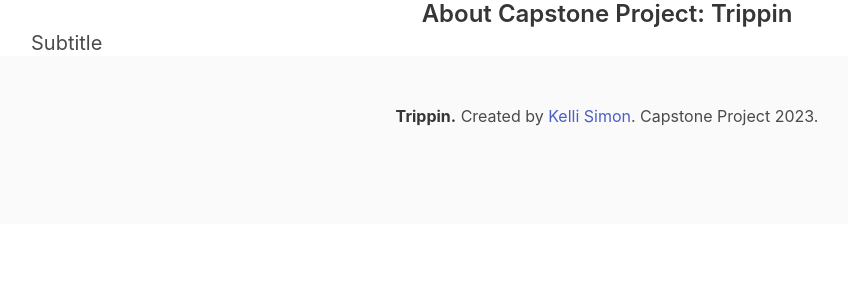
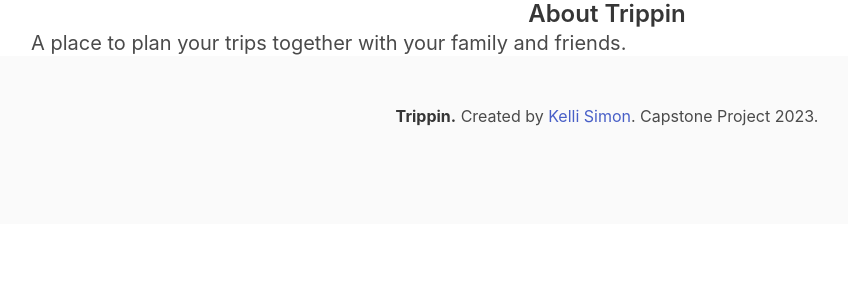
Before and after one commit to kellims/Capstone-Project-Trippin, a Django app: page /about/ in a window 1280 px wide. Shown: the part 52-352 px from the top of the page, without its empty margins (33-881 px from the left). Run offline with Django 4.2, Linux system fonts and the light colour scheme.

Commit message:
about page

```diff
--- a/main_app/templates/about.html
+++ b/main_app/templates/about.html
@@ -1,4 +1,4 @@
 {% extends 'base.html' %} {% block content %}
-<h1 class="title is-4">About Capstone Project: Trippin</h1>
-<h2 class="subtitle">Subtitle</h2>
+<h1 class="title is-4">About Trippin</h1>
+<h2 class="subtitle">A place to plan your trips together with your family and friends. </h2>
 {% endblock %}
```
